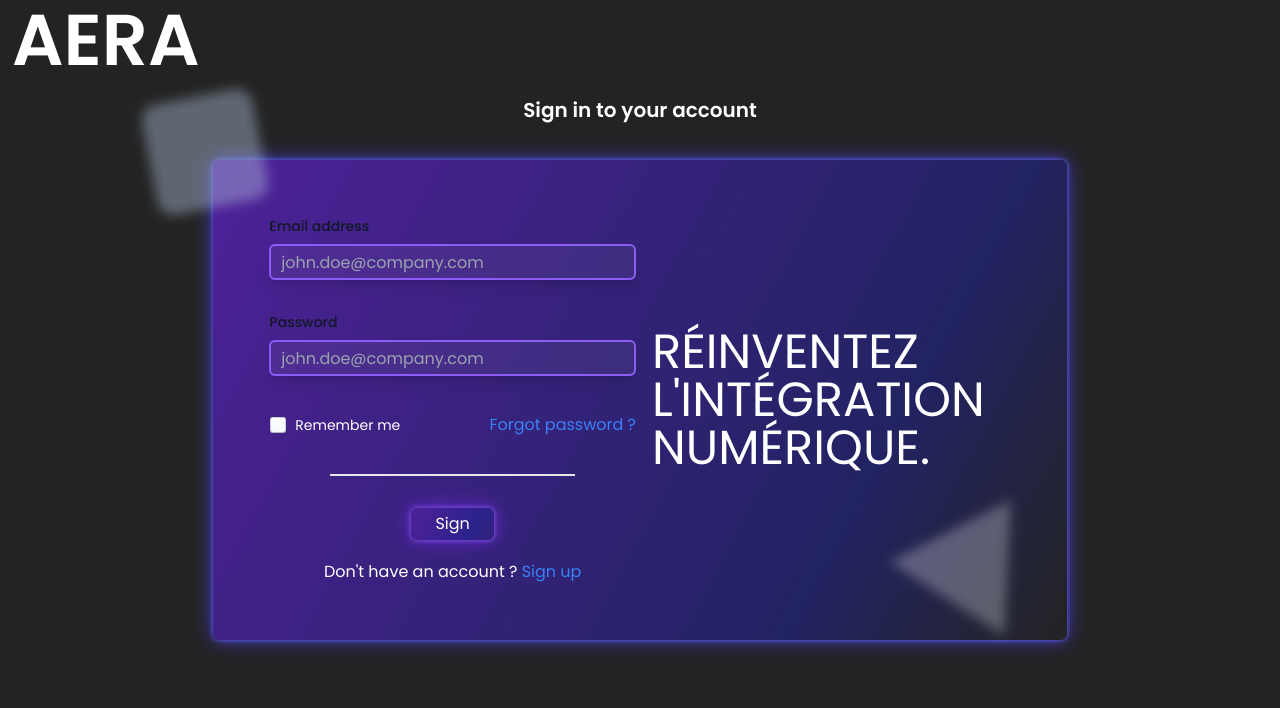
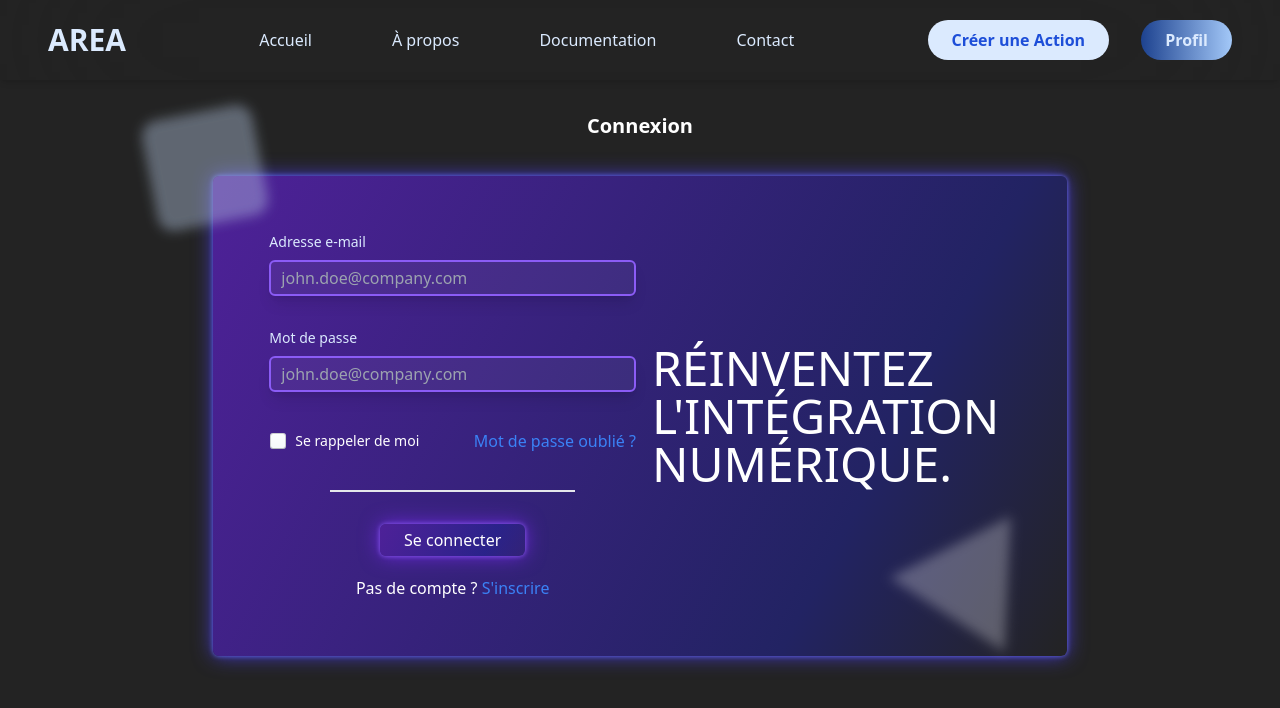
Before and after one commit to Flagada2000/AREA-WEB, a Next.js app: page /login in a window 1280 px wide. Shown: the top 708 px of the page. Built offline with nearby package versions, Linux system fonts and the light colour scheme.

Commit message:
add nav bar and init all pages

```diff
--- /dev/null
+++ b/src/app/(site)/about/page.tsx
@@ -0,0 +1,7 @@
+import Image from 'next/image'
+
+export default function Home() {
+  return (
+    <div><p>à propos</p></div>
+  )
+}
--- /dev/null
+++ b/src/app/(site)/contact/page.tsx
@@ -0,0 +1,7 @@
+import Image from 'next/image'
+
+export default function Home() {
+  return (
+    <div><p>contact</p></div>
+  )
+}
--- /dev/null
+++ b/src/app/(site)/create-action/page.tsx
@@ -0,0 +1,7 @@
+import Image from 'next/image'
+
+export default function Home() {
+  return (
+    <div><p>creer une action</p></div>
+  )
+}
--- /dev/null
+++ b/src/app/(site)/doc/page.tsx
@@ -0,0 +1,7 @@
+import Image from 'next/image'
+
+export default function Home() {
+  return (
+    <div><p>doc</p></div>
+  )
+}
--- /dev/null
+++ b/src/app/(site)/home/page.tsx
@@ -0,0 +1,7 @@
+import Image from 'next/image'
+
+export default function Home() {
+  return (
+    <div><p>accueil</p></div>
+  )
+}
--- a/src/app/(site)/login/page.tsx
+++ b/src/app/(site)/login/page.tsx
@@ -76,42 +76,43 @@ function page() {
     <>
       <div className="w-full flex flex-col items-center">
         <div className="flex flex-col items-center mt-8 text-xl font-semibold gap-5">
-          {/* <PiAlienDuotone color="#00fc71" size={60} /> */}
-          <p className="">Sign in to your account</p>
+          <p className="">Connexion</p>
         </div>
         <div className="relative flex flex-col items-center mt-9 w-2/3 h-[70%]">
           <div className="absolute triangle bottom-8 right-5 blur-[6px] animate-spin-veryslow"></div>
           <div className="flex flex-row space-x-2 text-gradient w-full h-full p-14 rounded-md neon-indigo">
             <div className="w-100% md:w-1/2">
               <div>
-                <label htmlFor="email" className="block mb-2 text-sm font-medium text-gray-900 dark:text-white">
-                  Email address
+                <label htmlFor="email" className="block mb-2 text-sm font-medium text-blue-100 dark:text-white">
+                  Adresse e-mail
                 </label>
                 <input type="email" id="email" className="w-full h-9 bg-white/5 rounded-md p-2.5 shadow-lg border-2 border-violet-500 hover:neon-violet hover:border-white delay-200 focus:ring-violet-800 focus:border-violet-800 " placeholder="john.doe@company.com" required/>
               </div>
               <div className="mt-8 mb-8">
-              <label htmlFor="email" className="block mb-2 text-sm font-medium text-gray-900 dark:text-white">
-                  Password
+              <label htmlFor="email" className="block mb-2 text-sm font-medium text-blue-100 dark:text-white">
+                  Mot de passe
                 </label>
                 <input type="password" id="password" className="w-full h-9 bg-white/5 rounded-md p-2.5 shadow-lg border-2 border-violet-500 hover:neon-violet hover:border-white delay-200 focus:ring-violet-800 focus:border-violet-800 " placeholder="john.doe@company.com" required/>
               </div>
               <div className="flex flex-row items-center justify-between mb-8">
                 <div className="flex flex-rox items-center text-sm -ml-2">
                   <BpCheckbox />
-                  <p>Remember me</p>
+                  <p>Se rappeler de moi</p>
                 </div>
                 <Link href="https://www.youtube.com/watch?v=dQw4w9WgXcQ&pp=ygUJcmljayByb2xs">
-                  <p className="text-blue-500">Forgot password ?</p>
+                  <p className="text-blue-500">Mot de passe oublié ?</p>
                 </Link>
               </div>
               <div className="flex flex-col items-center gap-5">
               <hr className="border-white-50 border w-2/3 mb-3" />
-                <button className="text-gradient hover:bg-indigo-700 py-1 px-6 rounded-md neon-violet">
-                  Sign
-                </button>
+                  <button className="text-gradient hover:bg-indigo-700 py-1 px-6 rounded-md neon-violet">
+                    Se connecter
+                  </button>
                 <p>
-                  Don't have an account ?{" "}
-                  <span className="text-blue-500">Sign up</span>
+                  Pas de compte ?{" "}
+                  <Link href='/signup'>
+                    <span className="text-blue-500">S'inscrire</span>
+                  </Link>
                 </p>
               </div>
               <div className="absolute w-28 h-28 -top-16 -left-16 bg-slate-400/40 blur-[6px] brightness-125 rounded-2xl animate-spin-slow"></div>
--- a/src/app/(site)/page.tsx
+++ b/src/app/(site)/signup/page.tsx
@@ -2,6 +2,6 @@ import Image from 'next/image'
 
 export default function Home() {
   return (
-    <div></div>
+    <div><p>s'inscrire</p></div>
   )
 }
--- a/src/app/layout.tsx
+++ b/src/app/layout.tsx
@@ -1,6 +1,9 @@
 import type { Metadata } from 'next'
 import { Poppins } from 'next/font/google'
 import './globals.css'
+import React from 'react';
+import Head from 'next/head';
+import Link from 'next/link';
 import Image from 'next/image';
 
 const poppins = Poppins({
@@ -21,16 +24,46 @@ export default function RootLayout({
   children: React.ReactNode
 }) {
   return (
-    <html lang="en">
-      <body className={poppins.className}>
-        <div className='h-16'>
-          <p className='inline-block ml-3 mt-1 w-32 text-7xl font-semibold hover:tracking-widerer duration-300'>AERA</p>
+    <>
+      <div className="w-full flex flex-col items-center">
+        <div className="flex justify-between items-center w-full h-[8%] px-12 pt-5 pb-5 bg-gradient-to-r from-[rgba(1, 8, 17, 0.70)] to-[rgba(0, 26.25, 129.62, 0.70)] shadow-md backdrop-blur-[100px]">
+          <Link href="/home">
+            <p className="text-blue-100 text-3xl font-bold font-inter">AREA</p>
+          </Link>
+          <div className="flex items-center space-x-20">
+
+            <Link href="/home">
+              <p className="text-blue-100 text-base font-medium">Accueil</p>
+            </Link>
+            <Link href="/about">
+              <p className="text-blue-100 text-base font-medium">À propos</p>
+            </Link>
+            <Link href="/doc">
+              <p className="text-blue-100 text-base font-medium">Documentation</p>
+            </Link>
+            <Link href="/contact">
+              <p className="text-blue-100 text-base font-medium">Contact</p>
+            </Link>
+
+          </div>
+
+          <div className="flex items-center space-x-8">
+            <Link href="/create-action">
+              <div className="px-6 py-2 bg-blue-100 rounded-full flex items-center space-x-2">
+                <div className="text-blue-700 font-semibold">Créer une Action</div>
+              </div>
+            </Link>
+            <Link href="/login">
+              <div className="px-6 py-2 bg-gradient-to-r from-[#1D428F] to-[#A3C8F8] rounded-full flex items-center space-x-2">
+                <div className="text-blue-100 font-semibold">Profil</div>
+              </div>
+            </Link>
+          </div>
         </div>
-        <div className="">
+        <div className="w-full">
           {children}
-
         </div>
-      </body>
-    </html>
+      </div>
+    </>
   )
 }
```
Also changed, not shown: package.json (+6 -6 lines), 1 other file (tests, documents, lock files or other folders).
